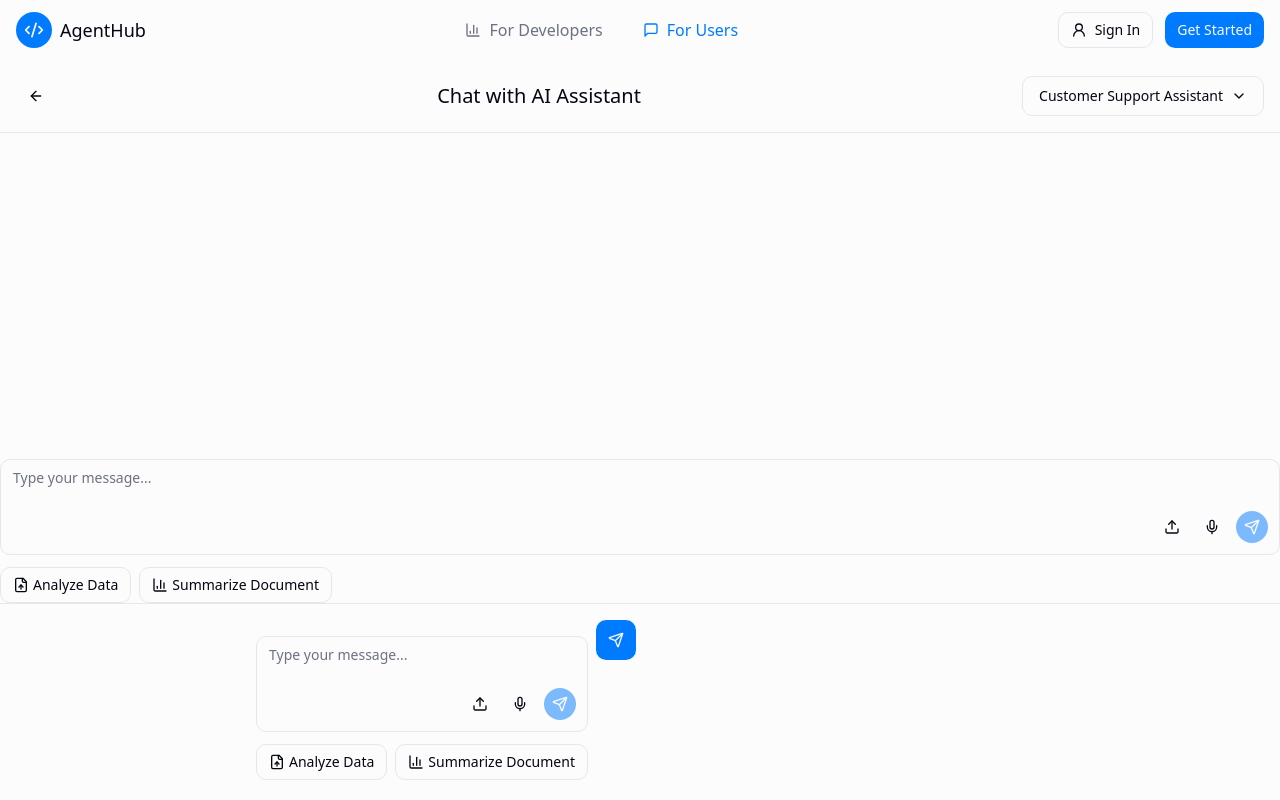
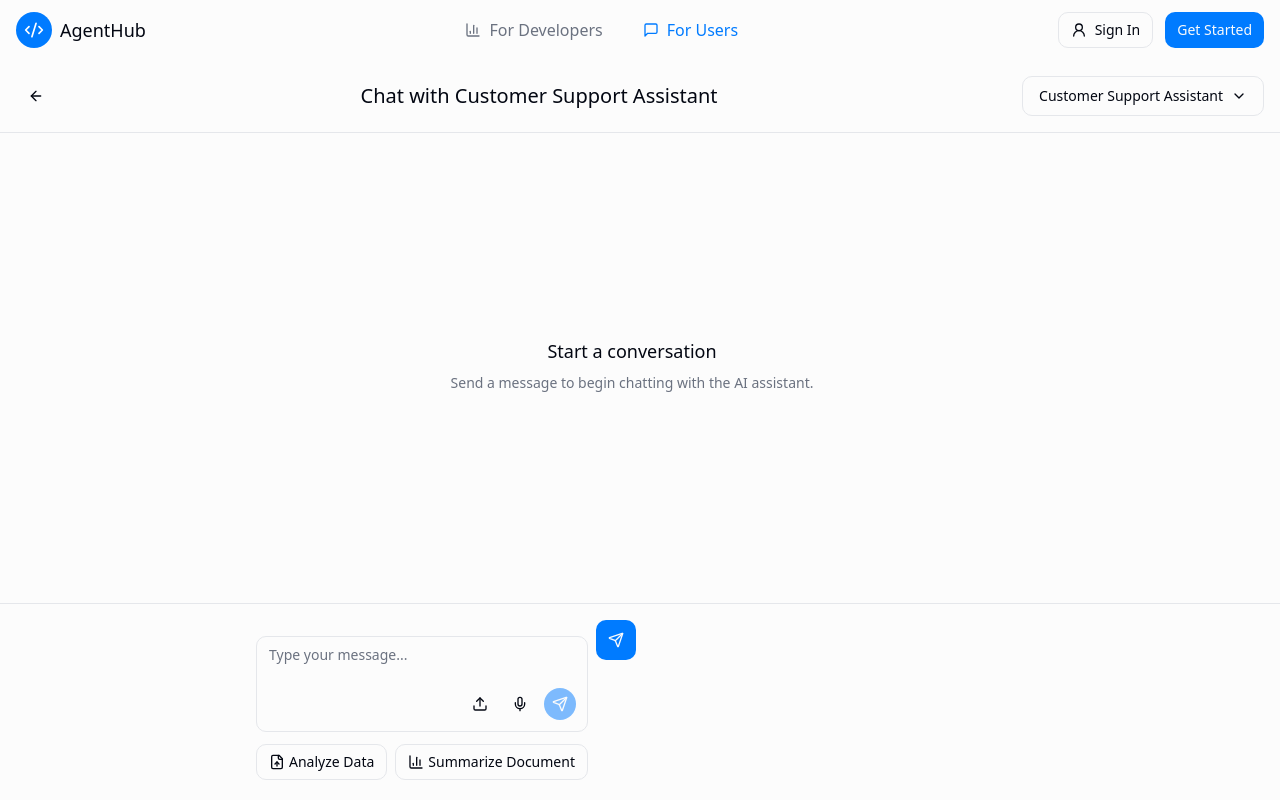
Before and after one commit to victorbjor/developer-dashboard-exchange, a React (Vite) app: page /users in a window 1280 px wide. Both pictures are taken after a click on the element 349 px from the left and 290 px from the top of the page. Built offline with nearby package versions, Linux system fonts and the light colour scheme.

Commit message:
Fix agent selection on user page
The agent selection on the user page was resulting in a blank screen. This commit addresses this issue.

```diff
--- a/src/components/chat/ChatContainer.tsx
+++ b/src/components/chat/ChatContainer.tsx
@@ -2,7 +2,6 @@
 import { useState, useRef, useEffect } from 'react';
 import { ScrollArea } from "@/components/ui/scroll-area";
 import ChatMessage from "../ChatMessage";
-import ChatInput from "./ChatInput";
 
 export interface Attachment {
   name: string;
@@ -23,9 +22,8 @@ interface ChatContainerProps {
   onInfoUpdate: (info: string | null) => void;
 }
 
-const ChatContainer = ({ initialMessages, onInfoUpdate }: ChatContainerProps) => {
-  const [messages, setMessages] = useState<Message[]>(initialMessages);
-  const [isSending, setIsSending] = useState(false);
+const ChatContainer = ({ initialMessages = [], onInfoUpdate }: ChatContainerProps) => {
+  const [messages, setMessages] = useState<Message[]>(initialMessages || []);
   const messagesEndRef = useRef<HTMLDivElement>(null);
 
   // Scroll to bottom of messages
@@ -39,48 +37,26 @@ const ChatContainer = ({ initialMessages, onInfoUpdate }: ChatContainerProps) =>
     }
   }, [messages, onInfoUpdate]);
 
-  const handleSendMessage = async (message: string, attachments: File[]) => {
-    const newUserMessage: Message = {
-      id: Date.now().toString(),
-      role: 'user',
-      content: message.trim(),
-      timestamp: new Date().toISOString(),
-      attachments: attachments.map(file => ({
-        name: file.name,
-        type: file.type
-      }))
-    };
-
-    setMessages(prev => [...prev, newUserMessage]);
-    setIsSending(true);
-
-    // Simulate API call with delay
-    setTimeout(() => {
-      const mockResponse: Message = {
-        id: (Date.now() + 1).toString(),
-        role: 'agent',
-        content: `I've processed your request${attachments.length ? ` with ${attachments.length} file(s)` : ''}. Here's my response to "${message.trim() || 'your files'}"`,
-        timestamp: new Date().toISOString(),
-        info: `## Additional Information\n\nHere is some markdown content that provides more context:\n\n- Point one with important details\n- Point two with technical explanation\n\n### Code Example\n\`\`\`javascript\nconst data = analyze(userInput);\nreturn formatResponse(data);\n\`\`\`\n\n> Note: This is simulated markdown content that would normally contain information relevant to the user's query.`
-      };
-
-      setMessages(prev => [...prev, mockResponse]);
-      setIsSending(false);
-    }, 1500);
-  };
-
   return (
-    <div className="flex flex-col h-[60vh]">
-      <ScrollArea className="flex-1 pr-4">
-        <div className="space-y-4">
+    <div className="flex-1 overflow-hidden">
+      <ScrollArea className="h-full pr-4">
+        <div className="space-y-4 p-4">
           {messages.map(message => (
             <ChatMessage key={message.id} message={message} />
           ))}
           <div ref={messagesEndRef} />
+          {messages.length === 0 && (
+            <div className="flex items-center justify-center h-[50vh] text-center">
+              <div className="max-w-md">
+                <h3 className="text-lg font-medium mb-2">Start a conversation</h3>
+                <p className="text-sm text-muted-foreground">
+                  Send a message to begin chatting with the AI assistant.
+                </p>
+              </div>
+            </div>
+          )}
         </div>
       </ScrollArea>
-
-      <ChatInput onSendMessage={handleSendMessage} isSending={isSending} />
     </div>
   );
 };
--- a/src/components/chat/ChatDashboard.tsx
+++ b/src/components/chat/ChatDashboard.tsx
@@ -36,6 +36,7 @@ const ChatDashboard: React.FC<ChatDashboardProps> = ({ initialAgent }) => {
   const handleBackToSelection = () => {
     setShowSelection(true);
     setSelectedAgent(null);
+    setMessages([]);
   };
 
   const handleSendMessage = async (message: string, attachments: File[]) => {
@@ -104,7 +105,9 @@ const ChatDashboard: React.FC<ChatDashboardProps> = ({ initialAgent }) => {
         <Button variant="ghost" size="icon" onClick={handleBackToSelection}>
           <ArrowLeft className="h-4 w-4" />
         </Button>
-        <h1 className="text-xl font-medium">Chat with AI Assistant</h1>
+        <h1 className="text-xl font-medium">
+          {selectedAgent ? `Chat with ${selectedAgent.name}` : 'Chat with AI Assistant'}
+        </h1>
         <AgentSelector
           agents={mockAgents as Agent[]}
           selectedAgent={selectedAgent}
@@ -123,7 +126,13 @@ const ChatDashboard: React.FC<ChatDashboardProps> = ({ initialAgent }) => {
             onSendMessage={handleSendMessage}
             isSending={isSending}
           />
-          <Button size="icon" type="submit" form="chatForm">
+          <Button
+            size="icon"
+            type="submit"
+            form="chatForm"
+            disabled={isSending}
+            onClick={() => document.getElementById('chatForm')?.requestSubmit()}
+          >
             <Send className="h-4 w-4" />
           </Button>
         </div>
```
